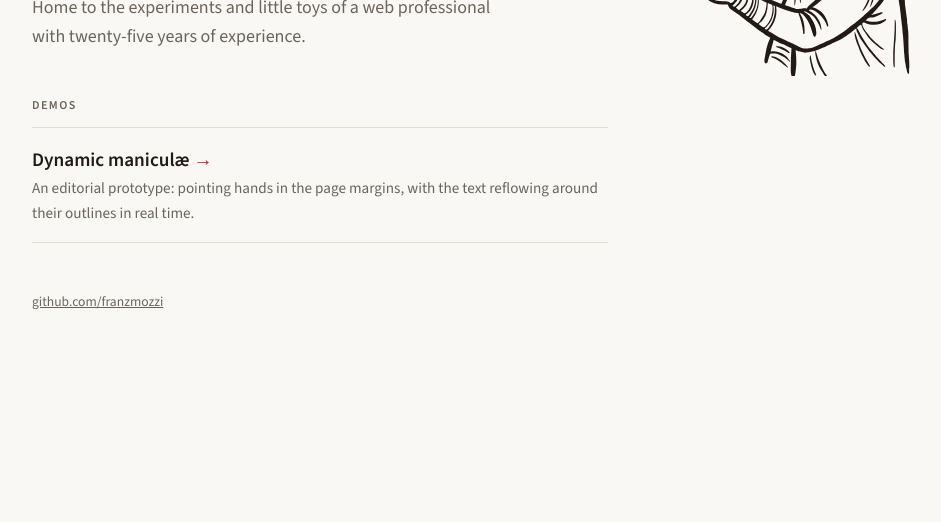
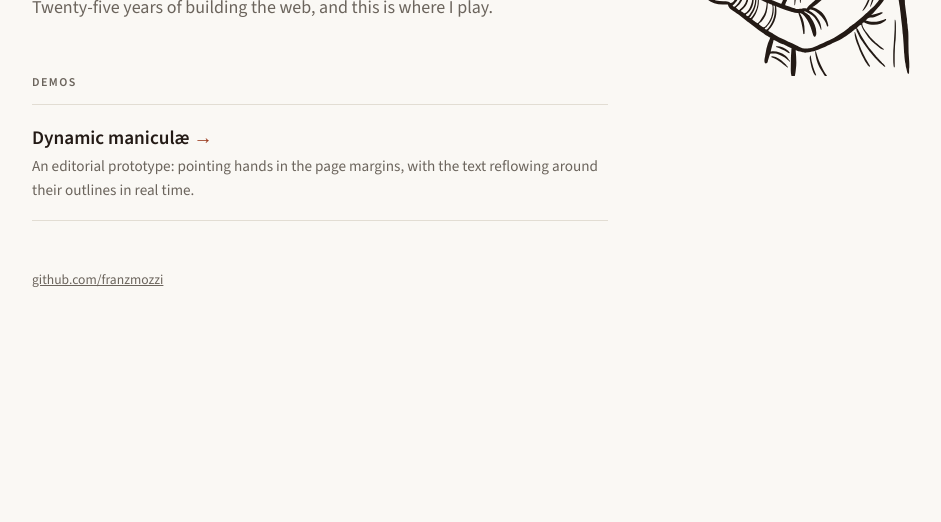
Before and after one commit to franzmozzi/franzmozzi.github.io, a plain HTML site: page index.html in a window 1280 px wide. Shown: the part 278-800 px from the top of the page, without its empty margins (168-1109 px from the left). Drawn offline with nearby package versions, Linux system fonts and the light colour scheme.

Commit message:
New tagline
Co-Authored-By: Claude Opus 5.5 <noreply@anthropic.com>
Claude-Session: https://claude.ai/code/session_0122PAceXQgUW2zgi2cZXwFH

```diff
--- a/index.html
+++ b/index.html
@@ -3,8 +3,8 @@
 <head>
 <meta charset="utf-8">
 <meta name="viewport" content="width=device-width, initial-scale=1">
-<title>Franz Mozzi — experiments and demos</title>
-<meta name="description" content="Experiments and little toys by Franz Mozzi, a web professional with twenty-five years of experience.">
+<title>Franz Mozzi — playground</title>
+<meta name="description" content="Franz Mozzi's playground: web experiments and demos from twenty-five years of building the web.">
 <link rel="preconnect" href="https://fonts.googleapis.com">
 <link rel="preconnect" href="https://fonts.gstatic.com" crossorigin>
 <link href="https://fonts.googleapis.com/css2?family=Source+Sans+3:wght@400;600&display=swap" rel="stylesheet">
@@ -73,7 +73,7 @@
   </figure>
 
   <h1>Franz Mozzi</h1>
-  <p class="sub">Home to the experiments and little toys of a web professional with twenty-five years of experience.</p>
+  <p class="sub">Twenty-five years of building the web, and this is where I play.</p>
 
   <h2>Demos</h2>
   <ul>
```
